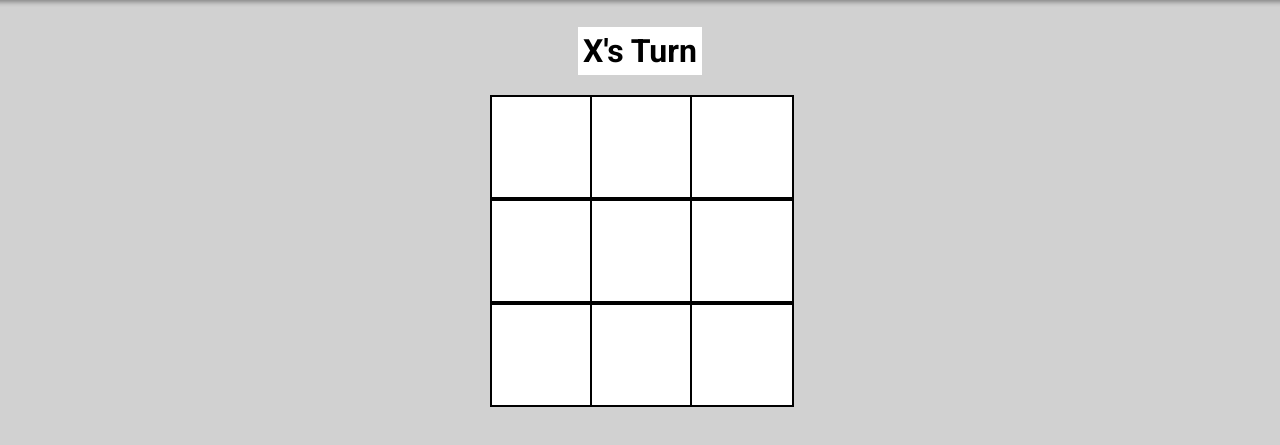
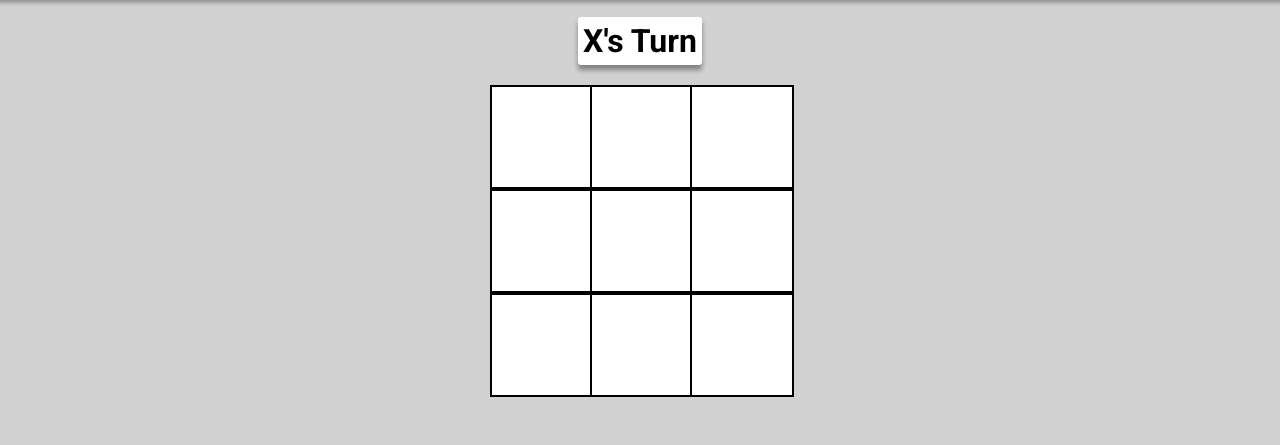
Before and after one commit to mmtrent/tic-tac-toe, a plain HTML site: page index.html in a window 1280 px wide. Shown: the part 103-548 px from the top of the page. Drawn offline with Linux system fonts and the light colour scheme.

Commit message:
Complete additional css styling

```diff
--- a/style.css
+++ b/style.css
@@ -8,6 +8,7 @@ body {
   flex-direction: column;
   justify-content: center;
   align-items: center;
+  gap: 20px;
 }
 
 .header {
@@ -33,15 +34,17 @@ body {
   flex-direction: column;
   justify-content: center;
   align-items: center;
+  gap: 20px;
 
 }
 
 #playerPrompt {
+  border-radius: 3px;
   background-color: white;
-  margin: 30px 0 20px 0;
   padding: 5px;
   font-size: 24pt;
   font-weight: 700;
+  box-shadow: 0px 5px 5px 0px gray;
 }
 
 .row {
```
